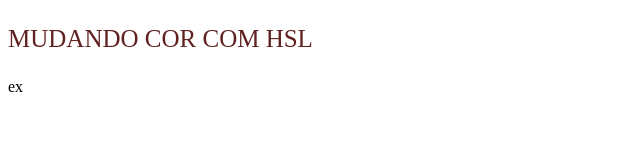
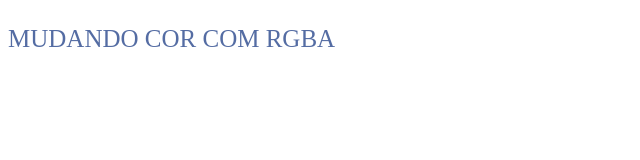
Before and after one commit to deivison556/FORMACAO-FRONT-END-MATHEUS-BATTISTI, a plain HTML site: page Modulo 02 - Introdução ao CSS/Aula 10 - Usando RGBA para mudar cor no CSS/index.html in a window 1280 px wide. Shown: the whole page, without its empty margins (0-640 px from the left). Drawn offline with Linux system fonts and the light colour scheme.

Commit message:
Aula 10 - Usando RGBA para mudar cor no CSS

```diff
--- a/Modulo 02 - Introdução ao CSS/Aula 10 - Usando HSL para mudar cor no CSS/css/style.css
+++ /dev/null
@@ -1,5 +0,0 @@
-.color-hsl {
-  color: hsl(1, 50%, 25%);
-  font-size: 25px;
-  text-transform: uppercase;
-}
--- a/Modulo 02 - Introdução ao CSS/Aula 10 - Usando HSL para mudar cor no CSS/index.html
+++ /dev/null
@@ -1,12 +0,0 @@
-<!DOCTYPE html>
-<html lang="pt-br">
-<head>
-  <meta charset="UTF-8">
-  <meta name="viewport" content="width=device-width, initial-scale=1.0">
-  <link rel="stylesheet" href="./css/style.css">
-  <title>Usando HSL para mudar cor no CSS</title>
-</head>
-<body>
-  <p class="color-hsl">Mudando cor com HSL</p>
-</body>
-</html>
--- a/Modulo 02 - Introdução ao CSS/Aula 10 - Usando RGBA para mudar cor no CSS/css/style.css
+++ b/Modulo 02 - Introdução ao CSS/Aula 10 - Usando RGBA para mudar cor no CSS/css/style.css
@@ -1,5 +1,5 @@
-.color-hsl {
-  color: hsl(1, 50%, 25%);
+.color-rgba {
+  color: rgba(12, 45, 124, 0.7);
   font-size: 25px;
   text-transform: uppercase;
 }
--- a/Modulo 02 - Introdução ao CSS/Aula 10 - Usando RGBA para mudar cor no CSS/index.html
+++ b/Modulo 02 - Introdução ao CSS/Aula 10 - Usando RGBA para mudar cor no CSS/index.html
@@ -4,9 +4,9 @@
   <meta charset="UTF-8">
   <meta name="viewport" content="width=device-width, initial-scale=1.0">
   <link rel="stylesheet" href="./css/style.css">
-  <title>Usando HSLpara mudar cor no CSS</title>
+  <title>Usando RGBA para mudar cor no CSS</title>
 </head>
 <body>
-  <p class="color-hsl">Mudando cor com HSL</p>
+  <p class="color-rgba">Mudando cor com RGBA</p>
 </body>
-</html>ex
+</html>
```
